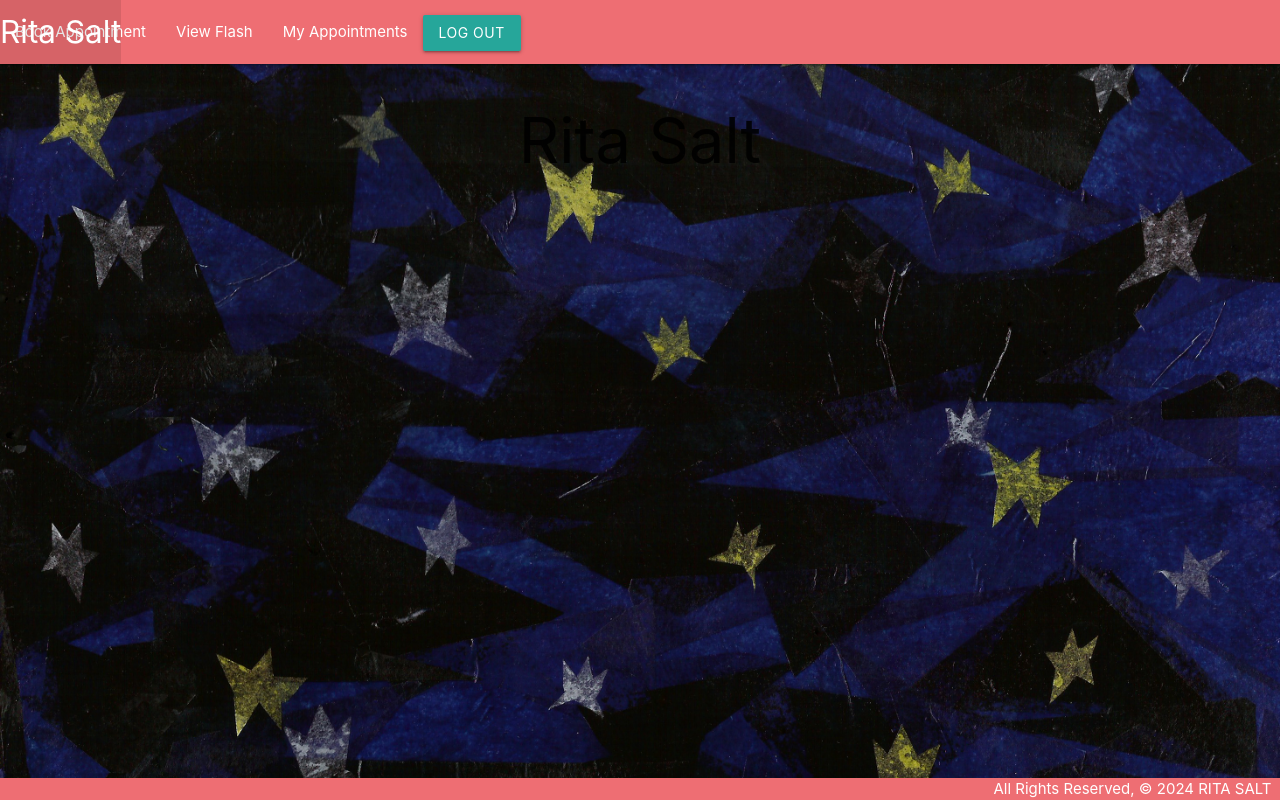
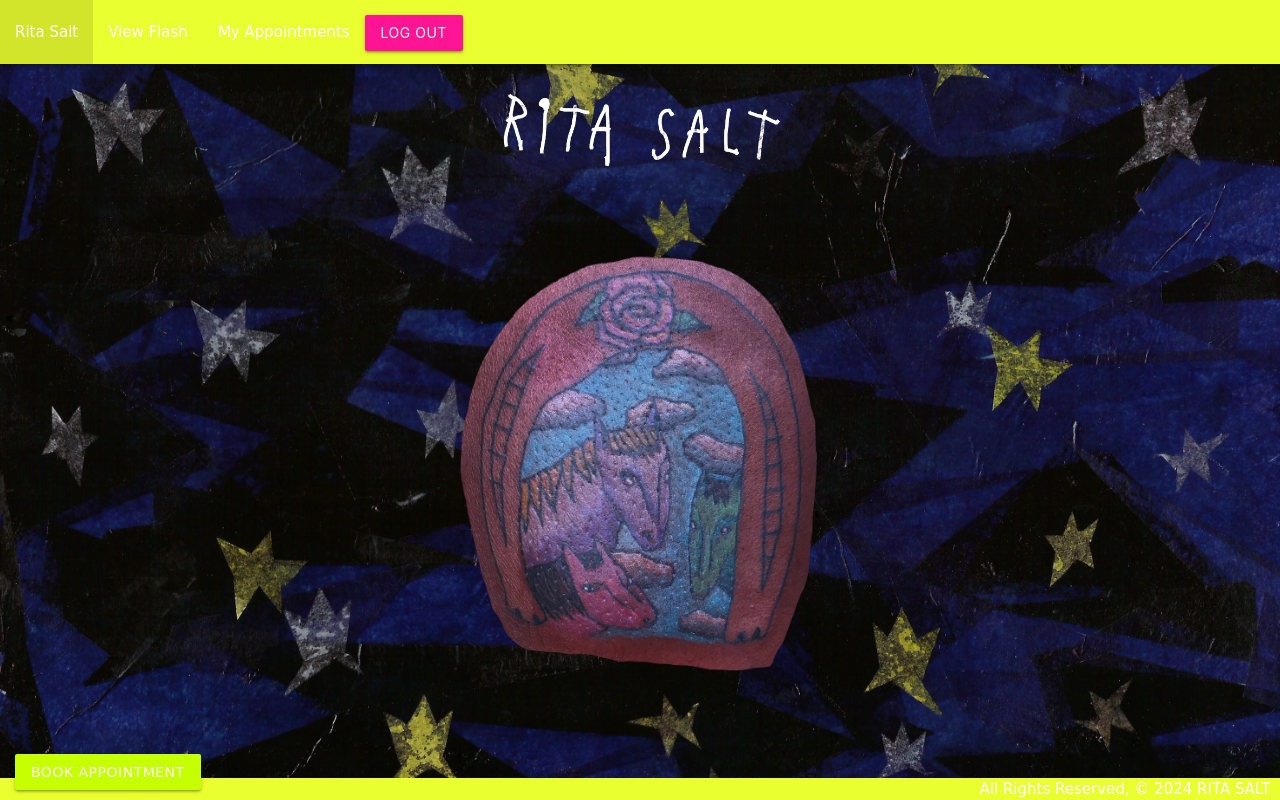
Before and after one commit to sadiefiss/project4capstone, a Django app: page / in a window 1280 px wide. Run offline with Django 5.2, Linux system fonts and the light colour scheme; a user stored in the database is signed in.

Commit message:
before lunch updates

```diff
--- a/main_app/static/css/style.css
+++ b/main_app/static/css/style.css
@@ -2,20 +2,104 @@ body {
   display: flex;
   min-height: 100vh;
   flex-direction: column;
-    body {
-      /* Other styles ... */
-    background: url("{% static 'images/stars.jpg'}") no-repeat center center fixed;
+  background: url("../images/stars.jpg") no-repeat center center fixed; /* Correct the path if necessary */
   background-size: cover;
-  }
+  color: #CCCCFF; /* Periwinkle color */
+  font-family: Comic Sans MS, Comic Sans, cursive;
 
-    background-size: cover;
 }
 
 main {
   flex: 1 0 auto;
 }
 
+.nav-wrapper {
+  background-color: #eaff30;
+}
+
+
+.header-image {
+  max-width: 50%; /* Adjust as needed */
+  height: auto; /* Maintain aspect ratio */
+  display: block; /* Needed for margin auto to work */
+  margin: 20px auto; /* Top and bottom margin 20px, auto to center horizontally */
+}
+
+/* flash page image */
+.center-block {
+  display: block;
+  margin-left: auto;
+  margin-right: auto;
+}
+
+
+.spin-hover {
+  max-width: 400px; /* Adjust this to the size you want */
+  height: auto; /* Maintain aspect ratio */
+  display: block; /* Needed for margin auto to work */
+  margin: 20px auto; /* Spacing between header-image and spin-hover, centers horizontally */
+  transition: transform 0.5s ease-in-out;
+  cursor: pointer; /* Indicates the image is interactive */
+}
+
+/* Ensure the @keyframes rule is defined for spinning */
+@keyframes spin {
+  from { transform: rotate(0deg); }
+  to { transform: rotate(360deg); }
+}
+
+/* Apply the animation on hover */
+.spin-hover:hover {
+  animation: spin 2s infinite linear;
+}
+
+.book-appointment-btn {
+  position: fixed; /* Fixed positioning relative to the viewport */
+  bottom: 0; /* Align to the bottom */
+  left: 0; /* Align to the left */
+  margin: 10px; /* Add some space from the edges */
+  z-index: 1000; /* Ensure it's above other elements */
+}
+
+.light-periwinkle-text {
+  color: #CCCCFF; /* Light periwinkle color */
+}
+
+
+/* Style for form inputs, NEW.HTML */
+input[type=text], input[type=email], input[type=tel], input[type=password], textarea, select {
+  background-color: #FFFF99; /* Light yellow background color */
+  color: #0000ff; /* Blue text */
+  border: 1px solid #0000ff; /* Blue border */
+}
+
+/* Optional: Style for form inputs on focus to maintain the yellow background */
+input[type=text]:focus, input[type=email]:focus, input[type=tel]:focus, input[type=password]:focus, input[type=date]:focus, textarea:focus, select:focus  {
+  background-color: #FFFF99; /* Light yellow background color */
+  border-bottom: 1px solid #0000ff; /* Blue border for Materialize effect */
+  box-shadow: 0 1px 0 0 #0000ff; /* Blue shadow for Materialize effect */
+}
+
+/* Style for the label text */
+label {
+  color: #FF1493; /* Pink color for the text */
+}
+
+/* Style for the submit button */
+button[type=submit] {
+  background-color: #FF1493; /* Pink color for the button */
+  color: white; /* White text */
+  /* Add other styles for the button as needed */
+}
+
+/* Style for the navigation buttons */
+
+
+
+
+
 footer.page-footer {
   padding-top: 0;
   text-align: right;
+  background-color: #eaff30;
 }
--- a/main_app/templates/appointments/index.html
+++ b/main_app/templates/appointments/index.html
@@ -1,4 +1,3 @@
-
 
 <!-- appointments/index.html -->
 {% extends 'base.html' %}
@@ -18,5 +17,7 @@
     {% empty %}
       <li>No appointments found.</li>
     {% endfor %}
+
   </ul>
-{% endblock %}
+
+  {% endblock %}
--- a/main_app/templates/base.html
+++ b/main_app/templates/base.html
@@ -8,24 +8,22 @@
   <title>RITA SALT</title>
   <link rel="stylesheet" href="https://cdnjs.cloudflare.com/ajax/libs/materialize/1.0.0/css/materialize.min.css">
   <link rel="stylesheet" type="text/css" href="{% static 'css/style.css' %}">
-  <style>
-    body {
-        background-image: url("{% static 'images/stars.jpg' %}");
-        background-size: cover;
-    }
-</style>
+
+
 </head>
 <body>
   <header class="navbar-fixed">
     <nav>
       <div class="nav-wrapper">
         <ul>
-          <li><a href="{% url 'home' %}" class="left brand-logo">Rita Salt</a></li>
+          <li><a href="{% url 'home' %}" >Rita Salt</a></li>
           <ul class="right"></ul>
           {% if user.is_authenticated %}
-            <li><a href="{% url 'book_appointment' %}">Book Appointment</a></li>
+
             <li><a href="{% url 'flashes' %}">View Flash</a></li>
             <li><a href="{% url 'appointments_index' %}">My Appointments</a></li> <!-- New link for My Appointments -->
+            <a href="{% url 'book_appointment' %}" class="waves-effect waves-light btn lime accent-3 book-appointment-btn">Book Appointment</a>
+            <!-- ... -->
             <form action="{% url 'logout' %}" method="POST">
               {% csrf_token %}
               <button type="submit" class="btn">Log Out</button>
@@ -35,7 +33,7 @@
             <li><a href="{% url 'signup' %}">Sign Up</a></li>
             <!-- log In optioh here -->
             <li><a href="{% url 'login' %}">log in</a></li>
-            <!-- log In optioh here -->
+
 
           {% endif %}
         </ul>
--- a/main_app/templates/home.html
+++ b/main_app/templates/home.html
@@ -3,11 +3,11 @@
 
 {% block content %}
 <div class="container">
-    <h1 class="header center-align">Rita Salt</h1>
     <div class="row">
-        <div class="col s12">
+        <div class="col s12 center-align">
+            <img src="{% static 'images/ritasalt.png' %}" alt="Rita Salt" class="header-image">
+            <img src="{% static 'images/horsetat.png' %}" alt="Spinnable Image" class="spin-hover">
 
-            </div>
         </div>
     </div>
 </div>
```
Also changed, not shown: main_app/templates/flash/list.html (+13 -4 lines), db.sqlite3, main_app/static/images/horsetat.png (added), main_app/static/images/ritasalt.png (renamed from main_app/static/images/Untitled_Artwork 3.png), main_app/static/images/snake.png (renamed from main_app/static/images/Untitled_Artwork 7 copy.png), 1 other file. Lines whose indentation alone changed are shown as unchanged.
